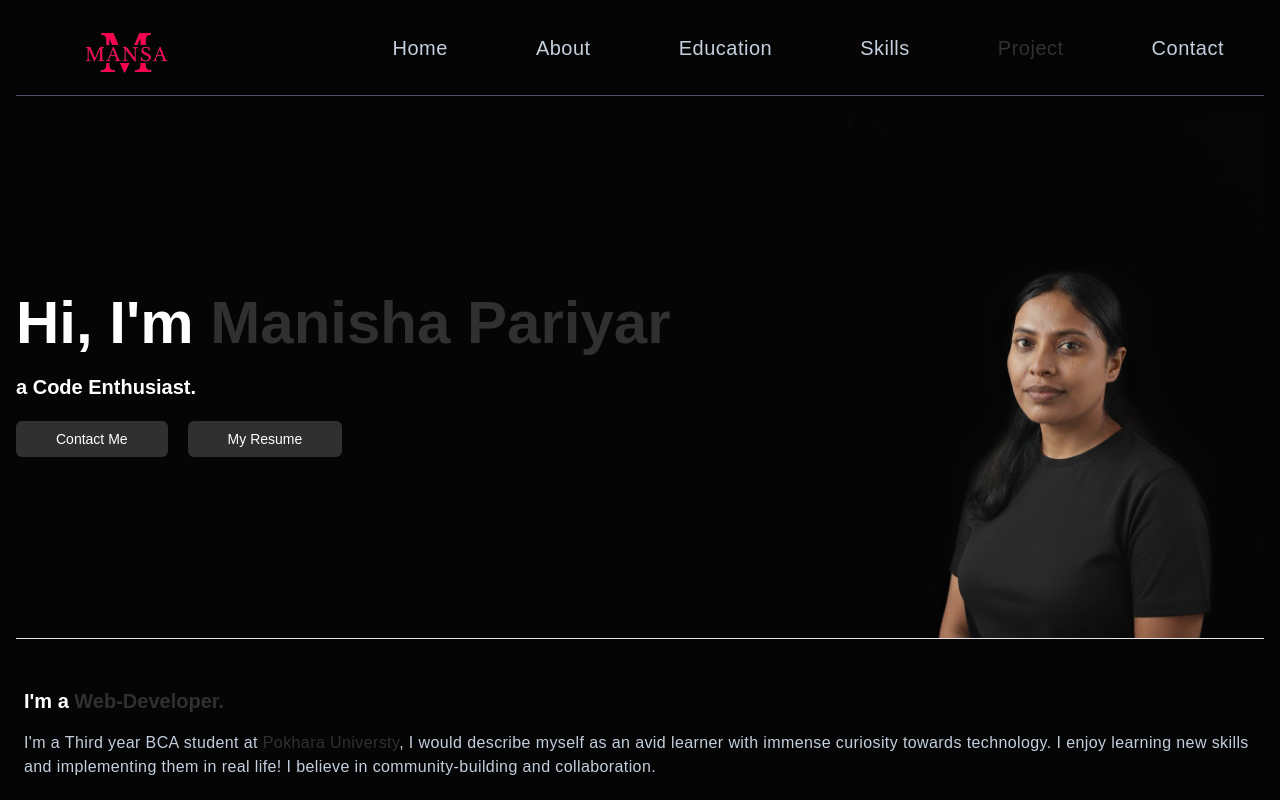
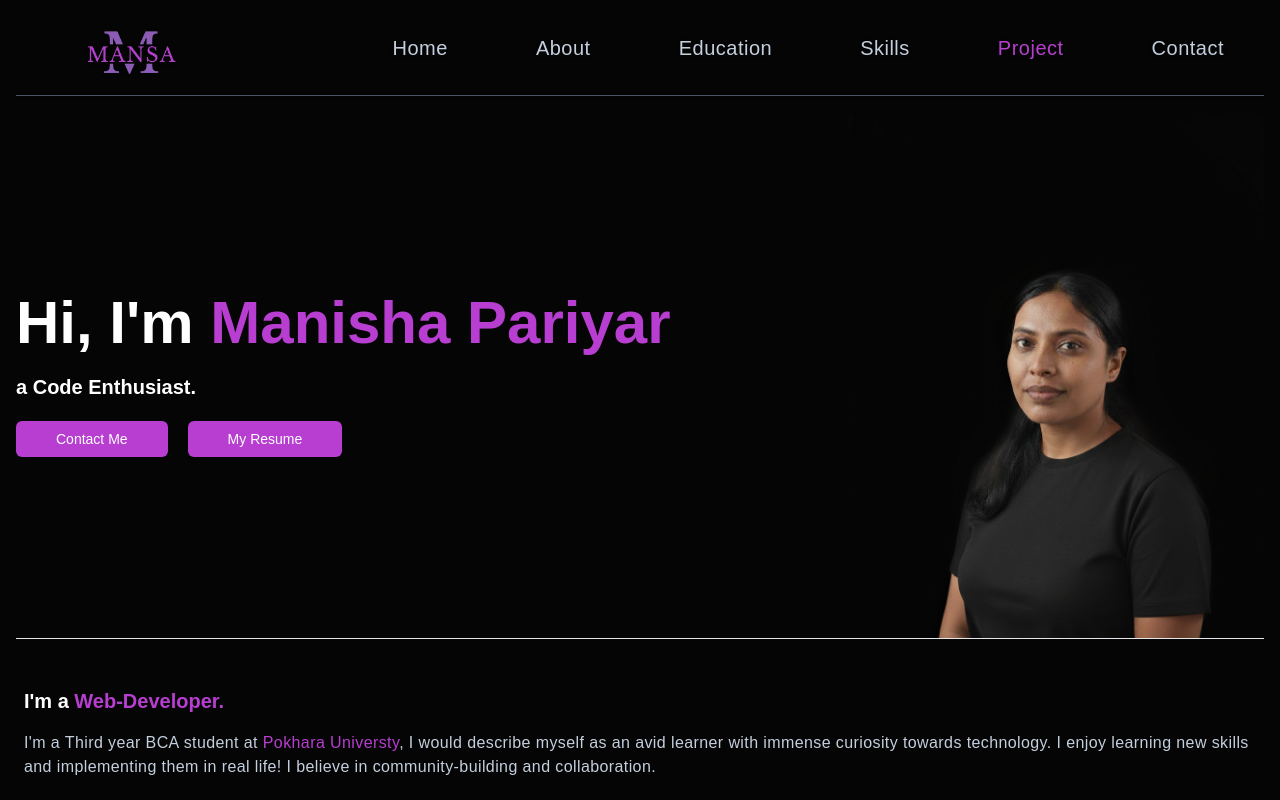
Before and after one commit to manishapariyar/PersonalProtfolio, a React (Vite) app: page / in a window 1280 px wide. Shown: the top 800 px of the page. Built offline with nearby package versions, Linux system fonts and the light colour scheme.

Commit message:
Update logo size, add empty div in RightSection, and change design color in Tailwind config

```diff
--- a/src/components/Home/RightSection.tsx
+++ b/src/components/Home/RightSection.tsx
@@ -16,6 +16,7 @@ const RightSection = ({ }: Props) => {
         hidden: { opacity: 0, x: -100 },
         visible: { opacity: 1, x: 0 }
       }}>
+      <div></div>
       <img
         className="lgl:rounded-xl w-[800px] h-auto object-cover"
         src={manisha2}
--- a/src/components/Navabar/Navbar.tsx
+++ b/src/components/Navabar/Navbar.tsx
@@ -21,7 +21,7 @@ function Navbar({ selectedPage, setSelectedPage }: Props) {
       <div className="w-full h-24 sticky z-30 py-3 top-0 bg-transparent  flex justify-between items-center font-titleFont border-b-[1px] border-b-gray-600 drop-shadow ">
         <div>
           <img src={logo} alt="logo"
-            width={140} className="mt-5 my-2 lgl:mx-10 " />
+            className="mt-5 my-2 lgl:mx-10 w-[150px] " />
         </div>
         {isAboveSmallScreens ? (
           <div className="hidden mdl:inline-flex items-center mdl:gap-2">
--- a/tailwind.config.js
+++ b/tailwind.config.js
@@ -7,7 +7,7 @@ export default {
         bodyColor: "#050505",
         lightText: "#c4cfde",
         boxBg: "linear-gradient(145deg, #1e2024, #23272b)",
-        designColor: "#303030",
+        designColor: "#b73ed0",
       },
       fontFamily: {
         playfair: ["Playfair Display", "serif"],
```
Also changed, not shown: src/assets/logo.png.
